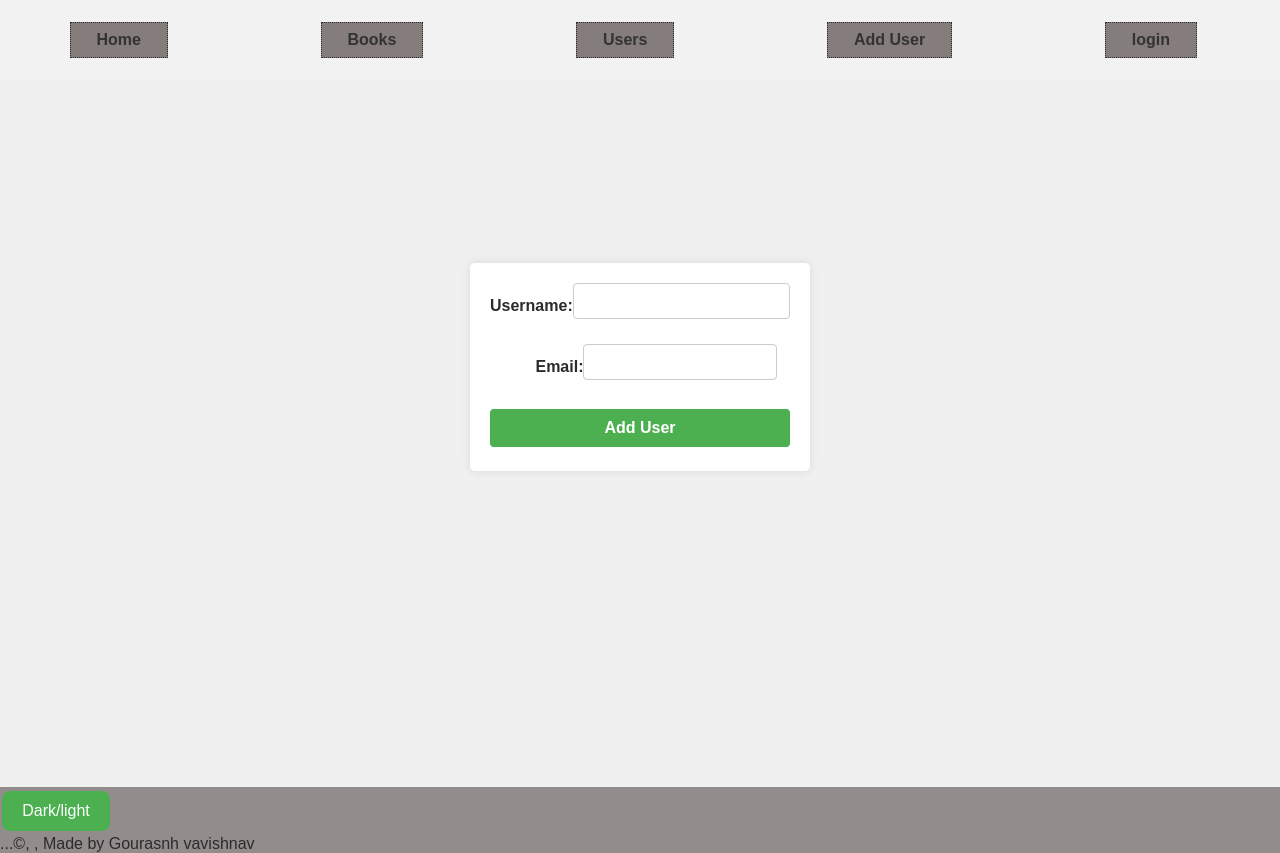
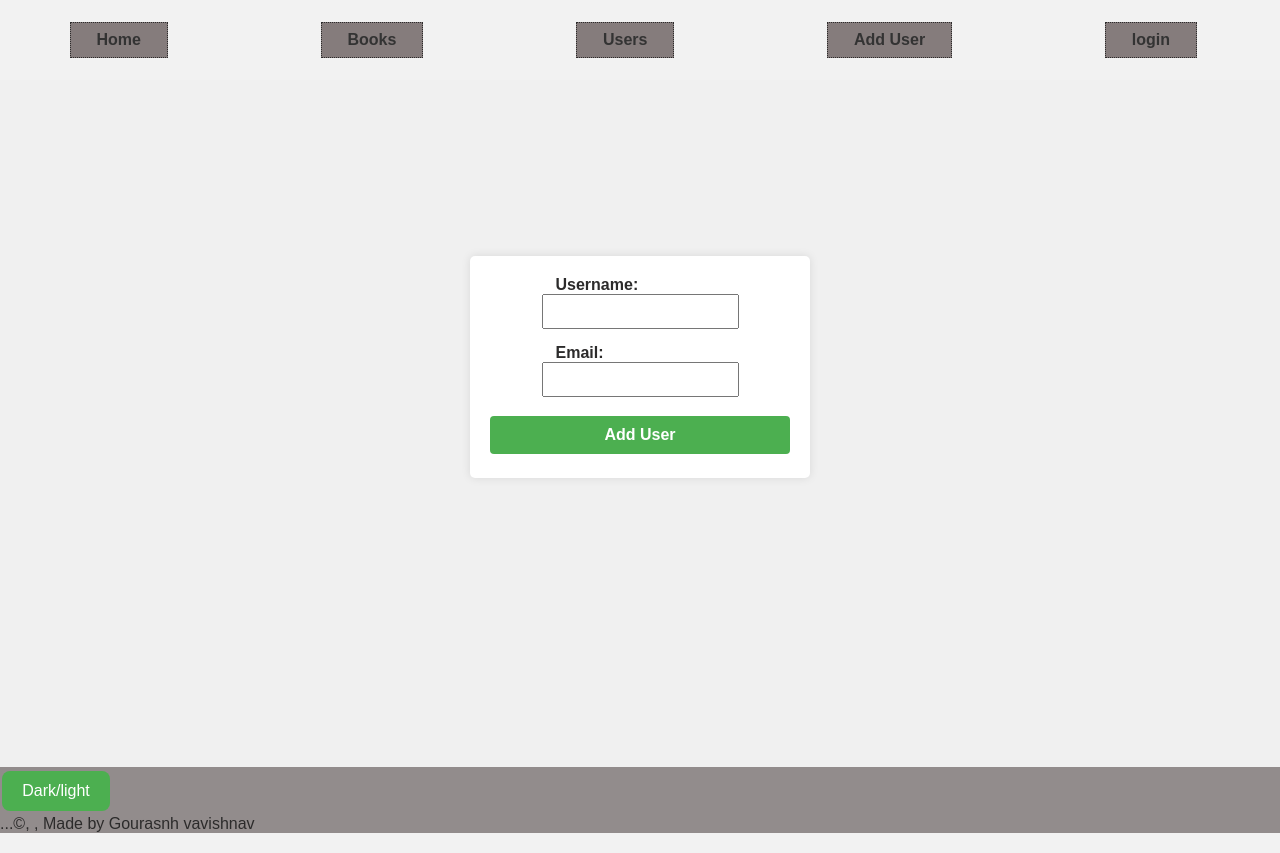
Before and after one commit to kalviumcommunity/s47_random, a React (Vite) app in the folder clint/: page /add-user in a window 1280 px wide. Built offline with nearby package versions, Linux system fonts and the light colour scheme.

Commit message:
this is login logout commit ,

```diff
--- a/clint/src/Form.css
+++ b/clint/src/Form.css
@@ -3,43 +3,64 @@
   flex-direction: column;
   align-items: center;
   justify-content: center;
-    min-height: 100vh; /* Ensure form takes up viewport height */
-    background-color: #f0f0f0; /* Light background color */
-    padding: 20px;
+  min-height: 100vh;
+  min-width: 100vw;
+  background-color: #f0f0f0;
 }
 
-  .form-group {
-    margin-bottom: 15px;
+.form-form {
+  padding: 20px;
+  border: 1px solid #ddd;
+  border-radius: 4px;
+  box-shadow: 0 0 10px rgba(0, 0, 0, 0.1);
+  background-color: #fff;
+  width: 450px;
   display: flex;
+  flex-direction: column;
   align-items: center;
+  justify-content: center;
 }
 
-  .form-label {
-    flex: 0 0 80px;
-    text-align: right;
+.form-title {
+  margin-bottom: 20px;
+  text-align: center;
+  font-size: 24px;
   font-weight: bold;
 }
 
 .form-input {
+  display: flex;
+  margin-bottom: 15px;
+  align-items: center;
+  justify-content: space-between;
+}
+
+.form-label {
+  width: 80px;
+  font-weight: bold;
+  margin: 0px 0px 6px 14px;
+}
+
+.form-input input {
   flex: 1;
-    padding: 8px;
+  padding: 7px 15px;
   border: 1px solid #ccc;
-    border-radius: 4px;
+  border-radius: 24px;
   font-size: 16px;
 }
 
 .form-button {
   display: block;
-    width: 100%; /* Match input width */
+  width: 100%;
   padding: 10px 20px;
   border: none;
   border-radius: 4px;
   font-size: 16px;
   font-weight: bold;
   cursor: pointer;
-    background-color: #4CAF50; /* Green color for submit button */
+  background-color: #4CAF50; /* Green color for form button */
   color: #fff;
-    transition: background-color 0.2s ease-in-out;
+  transition: background-color 0.2s ease-in-out; /* Smooth hover effect */
 }
 
 .form-button:hover {
--- a/clint/src/User.css
+++ b/clint/src/User.css
@@ -32,7 +32,9 @@ nav ul li a {
 .container {
   padding: 20px;
   width: 96vw;
-  margin-top: 18vh;
+  margin-top: 200vh;
+  display: flex;
+  flex-direction: column;
   text-align: center;
   justify-content: center;
   align-items: center;
```
Lines whose indentation alone changed are shown as unchanged.
